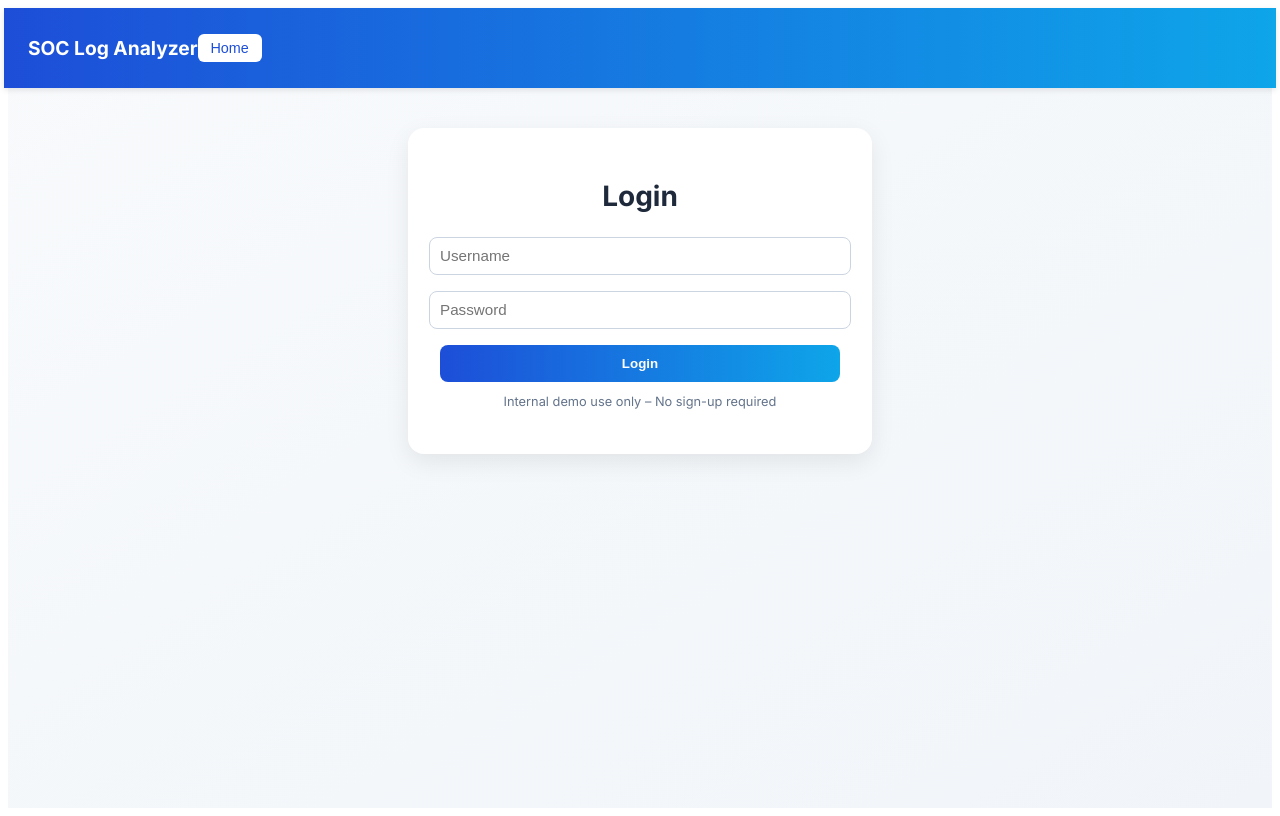
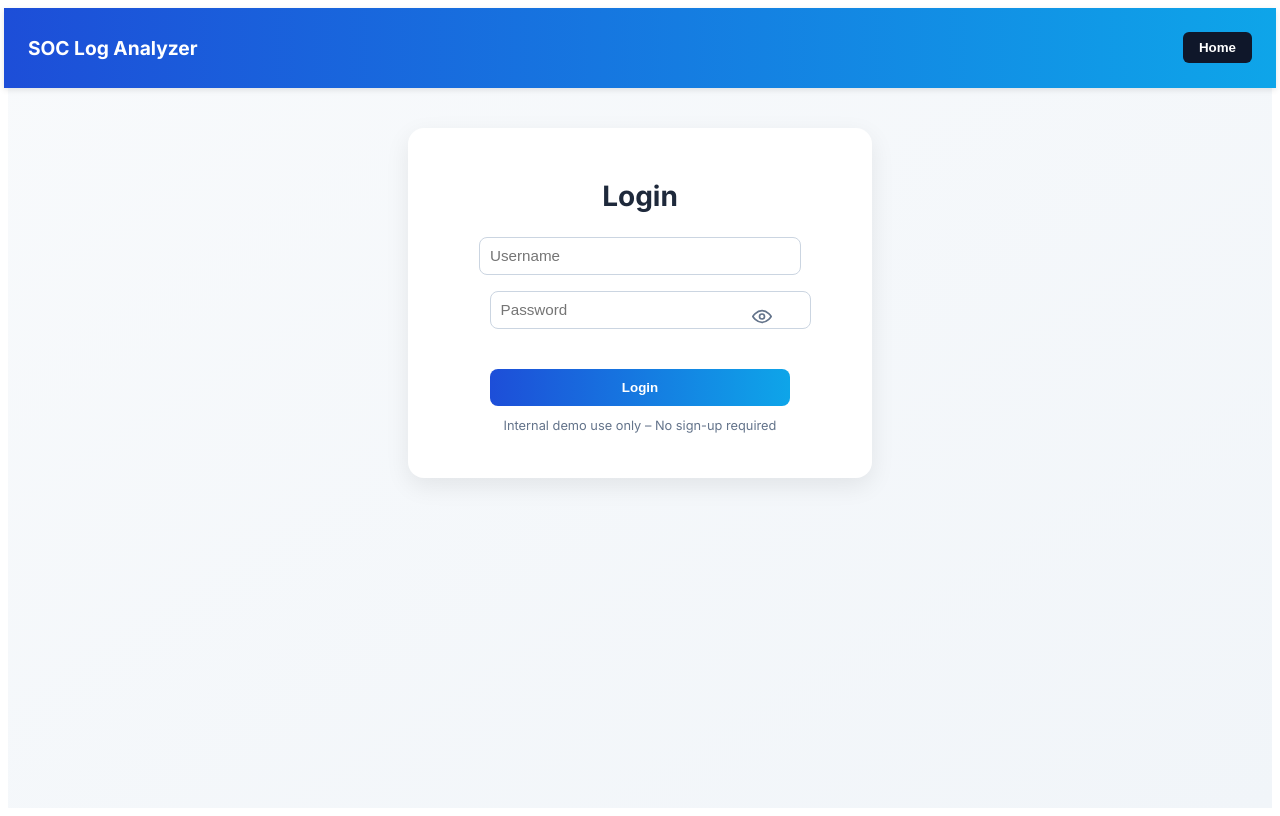
Before and after one commit to maitreyi3/soc-log-analyzer, a Next.js app in the folder frontend/: page /login in a window 1280 px wide. Built offline with nearby package versions, Linux system fonts and the light colour scheme.

Commit message:
Clean up

```diff
--- a/frontend/app/login/LoginPage.module.css
+++ b/frontend/app/login/LoginPage.module.css
@@ -1,3 +1,4 @@
+/* LoginPage.module.css */
 .pageContainer {
   min-height: 100vh;
   background: linear-gradient(to bottom right, #f8fafc, #f1f5f9);
@@ -7,13 +8,11 @@
   padding: 0 20px;
 }
 
-/* Top Ribbon */
+/* “Header” ribbon */
 .ribbon {
   width: 100%;
   background: linear-gradient(to right, #1d4ed8, #0ea5e9);
-  color: white;
   display: flex;
-  justify-content: flex-start;
   align-items: center;
   padding: 12px 24px;
   box-shadow: 0 2px 6px rgba(0, 0, 0, 0.1);
@@ -21,27 +20,31 @@
 }
 
 .logo {
+  color: white;
   font-size: 1.2rem;
   font-weight: bold;
 }
 
-.homeButton {
+/* push Home to right */
+.navButtons {
   display: flex;
-  align-items: center;
-  gap: 6px;
-  padding: 0.4rem 0.8rem;
-  font-size: 0.9rem;
-  font-weight: 500;
-  color: #1d4ed8;
-  background: white;
-  border: none;
-  border-radius: 6px;
-  cursor: pointer;
-  transition: background 0.2s ease-in-out;
+  margin-left: auto;
 }
 
-.homeButton:hover {
-  background: #e5e7eb;
+/* match UploadPage’s .homeBtn */
+.homeBtn {
+  background: #0f172a;
+  color: white;
+  border: none;
+  padding: 8px 16px;
+  border-radius: 6px;
+  font-weight: 600;
+  cursor: pointer;
+  transition: background 0.2s ease;
+}
+
+.homeBtn:hover {
+  background: #1e293b;
 }
 
 .loginCard {
@@ -65,6 +68,7 @@
 
 .inputField {
   width: 100%;
+  max-width: 300px;
   padding: 0.6rem;
   margin-bottom: 1rem;
   border: 1px solid #cbd5e1;
@@ -79,16 +83,35 @@
   box-shadow: 0 0 0 2px rgba(29, 78, 216, 0.2);
 }
 
+.passwordWrapper {
+  position: relative;
+  width: 100%;
+  max-width: 300px;
+  margin-bottom: 1rem;
+}
+
+.eyeButton {
+  position: absolute;
+  top: 50%;
+  right: 12px;
+  transform: translateY(-50%);
+  background: transparent;
+  border: none;
+  cursor: pointer;
+}
+
 .loginButton {
   width: 100%;
+  max-width: 300px;
   padding: 0.7rem 1rem;
-  font-weight: 600;
+  background: linear-gradient(to right, #1d4ed8, #0ea5e9);
   color: white;
-  background: linear-gradient(to right, #1d4ed8, #0ea5e9);
   border: none;
   border-radius: 8px;
+  font-weight: 600;
   cursor: pointer;
-  transition: background 0.2s ease-in-out;
+  transition: background 0.2s ease;
+  margin-top: 0.5rem;
 }
 
 .loginButton:hover {
@@ -97,9 +120,9 @@
 
 .message {
   margin-top: 1rem;
+  color: #ef4444;
+  font-weight: 500;
   text-align: center;
-  font-weight: 500;
-  color: #ef4444; /* red for error */
 }
 
 .subtleNote {
--- a/frontend/app/login/page.tsx
+++ b/frontend/app/login/page.tsx
@@ -1,3 +1,4 @@
+// LoginPage.tsx
 "use client";
 
 import React, { useState } from "react";
@@ -8,6 +9,7 @@ import styles from "./LoginPage.module.css";
 export default function LoginPage() {
   const [username, setUsername] = useState("");
   const [password, setPassword] = useState("");
+  const [showPassword, setShowPassword] = useState(false);
   const [message, setMessage] = useState("");
   const router = useRouter();
 
@@ -16,21 +18,15 @@ export default function LoginPage() {
       setMessage("Please enter both username and password.");
       return;
     }
-
     try {
-      const response = await axios.post(
+      const res = await axios.post(
         "http://localhost:8000/api/login",
         { username, password },
         { withCredentials: true }
       );
-
-      setMessage(response.data.message || "Login successful!");
-
-      // Redirect to the upload page after successful login
-      if (response.status === 200) {
-        window.location.href = "/upload";
-      }
-    } catch (error) {
+      setMessage(res.data.message || "Login successful!");
+      if (res.status === 200) router.push("/upload");
+    } catch {
       setMessage("Invalid credentials. Please try again.");
     }
   };
@@ -39,9 +35,14 @@ export default function LoginPage() {
     <div className={styles.pageContainer}>
       <div className={styles.ribbon}>
         <h2 className={styles.logo}>SOC Log Analyzer</h2>
-        <button className={styles.homeButton} onClick={() => router.push("/")}>
+        <div className={styles.navButtons}>
+          <button
+            className={styles.homeBtn}
+            onClick={() => router.push("/")}
+          >
             Home
           </button>
+        </div>
       </div>
 
       <div className={styles.loginCard}>
@@ -54,13 +55,36 @@ export default function LoginPage() {
           onChange={(e) => setUsername(e.target.value)}
           className={styles.inputField}
         />
+
+        <div className={styles.passwordWrapper}>
           <input
-          type="password"
+            type={showPassword ? "text" : "password"}
             placeholder="Password"
             value={password}
             onChange={(e) => setPassword(e.target.value)}
             className={styles.inputField}
           />
+          <button
+            type="button"
+            className={styles.eyeButton}
+            onClick={() => setShowPassword(v => !v)}
+            aria-label={showPassword ? "Hide password" : "Show password"}
+          >
+            {showPassword ? (
+              <svg xmlns="http://www.w3.org/2000/svg" width="20" height="20" fill="none" stroke="#64748b" strokeWidth="2" strokeLinecap="round" strokeLinejoin="round" viewBox="0 0 24 24">
+                <path d="M17.94 17.94A10.05 10.05 0 0 1 12 20c-5.523 0-10-4.477-10-10 0-2.136.674-4.113 1.82-5.76"/>
+                <path d="M1 1l22 22"/>
+                <path d="M9.88 9.88a3 3 0 1 0 4.24 4.24"/>
+                <path d="M14.12 5.88A9.965 9.965 0 0 1 22 10c0 1.986-.732 3.805-1.94 5.18"/>
+              </svg>
+            ) : (
+              <svg xmlns="http://www.w3.org/2000/svg" width="20" height="20" fill="none" stroke="#64748b" strokeWidth="2" strokeLinecap="round" strokeLinejoin="round" viewBox="0 0 24 24">
+                <path d="M1 12S5 5 12 5s11 7 11 7-4 7-11 7S1 12 1 12z"/>
+                <circle cx="12" cy="12" r="3"/>
+              </svg>
+            )}
+          </button>
+        </div>
 
         <button onClick={handleLogin} className={styles.loginButton}>
           Login
--- a/frontend/app/upload/UploadPage.module.css
+++ b/frontend/app/upload/UploadPage.module.css
@@ -166,7 +166,7 @@ html,
   font-size: 14px;
   box-shadow: 0 4px 12px rgba(0, 0, 0, 0.05);
   position: sticky;
-  top: 100px;
+  top: 50px;
   width: 260px;
   line-height: 1.5;
   height: fit-content;
@@ -189,7 +189,7 @@ html,
   background-color: #ebf8ff;
   font-size: 14px;
   color: #2b6cb0;
-  width: 100%;
+  width: 50%;
   padding: 6px 12px;
   cursor: pointer;
   transition: all 0.2s ease;
```
Also changed, not shown: frontend/app/HomePage.module.css (+32 -10 lines), frontend/app/analytics/BasicStatsTab/index.tsx (+51 -6 lines), frontend/app/page.tsx (+15 -42 lines), 2 other files (tests, documents, lock files or other folders). Lines whose indentation alone changed are shown as unchanged.
